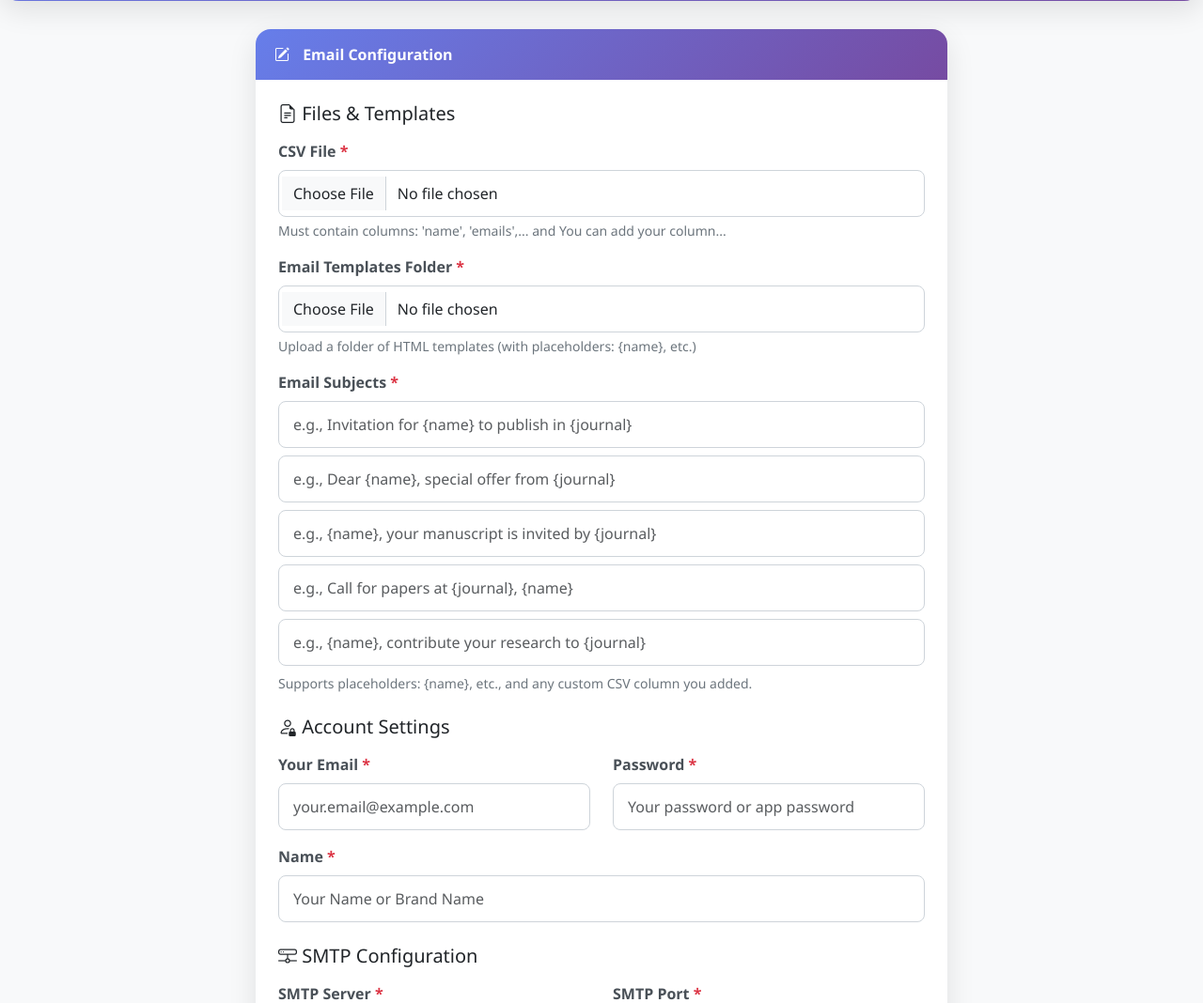
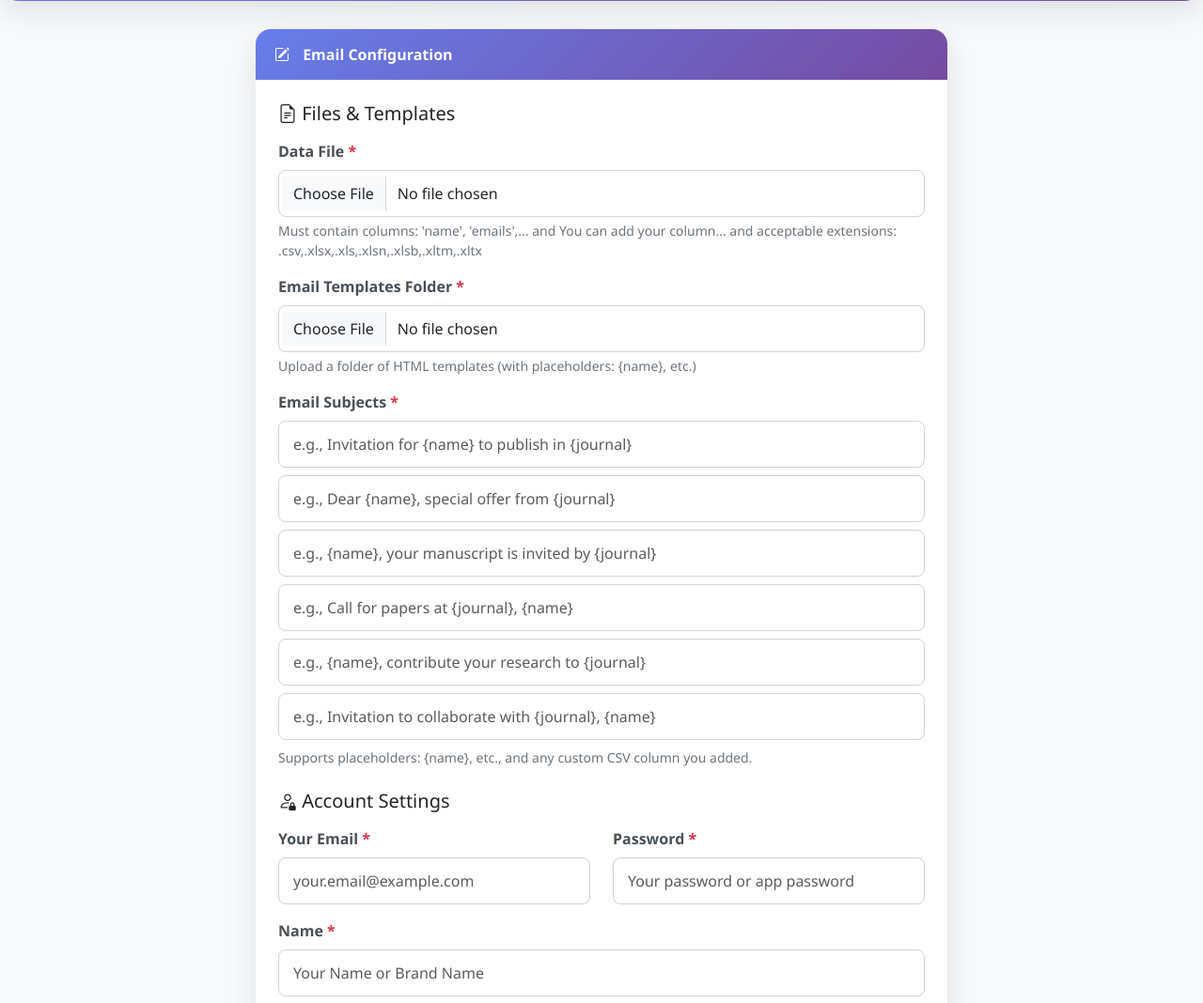
Before and after one commit to arupa444/web-scraping-info-of-authors-though-API-to-automate-the-mailing, a FastAPI app: page / in a window 1280 px wide. Shown: the part 353-1421 px from the top of the page at 94% size. Run offline with FastAPI, Linux system fonts and the light colour scheme.

Commit message:
Update upload_form.html

```diff
--- a/templates/upload_form.html
+++ b/templates/upload_form.html
@@ -26,11 +26,11 @@ that gonna run without, you can directly use the company <b>LAN</b>{% endblock %
                     <div class="mb-4">
                         <h5 class="mb-3"><i class="bi bi-file-earmark-text"></i> Files & Templates</h5>
                         <div class="mb-3">
-                            <label for="csv_file" class="form-label required-field">CSV File</label>
-                            <input type="file" class="form-control" id="csv_file" name="csv_file" accept=".csv"
-                                required>
+                            <label for="csv_file" class="form-label required-field">Data File</label>
+                            <input type="file" class="form-control" id="csv_file" name="csv_file"
+                                accept=".csv,.xlsx,.xls,.xlsn,.xlsb,.xltm,.xltx" required>
                             <div class="form-text">Must contain columns: 'name', 'emails',... and You can add your
-                                column...
+                                column... and acceptable extensions: .csv,.xlsx,.xls,.xlsn,.xlsb,.xltm,.xltx
                             </div>
                         </div>
                         <div class="mb-3">
@@ -64,6 +64,10 @@ that gonna run without, you can directly use the company <b>LAN</b>{% endblock %
                             <!-- Subject 5 -->
                             <input type="text" class="form-control mb-2" id="subjectForEmail5" name="subjectForEmail"
                                 placeholder="e.g., {name}, contribute your research to {journal}">
+
+                            <!-- Subject 6 -->
+                            <input type="text" class="form-control mb-2" id="subjectForEmail6" name="subjectForEmail"
+                                placeholder="e.g., Invitation to collaborate with {journal}, {name}">
 
                             <div class="form-text">
                                 Supports placeholders: {name}, etc., and any custom CSV column you added.
```
